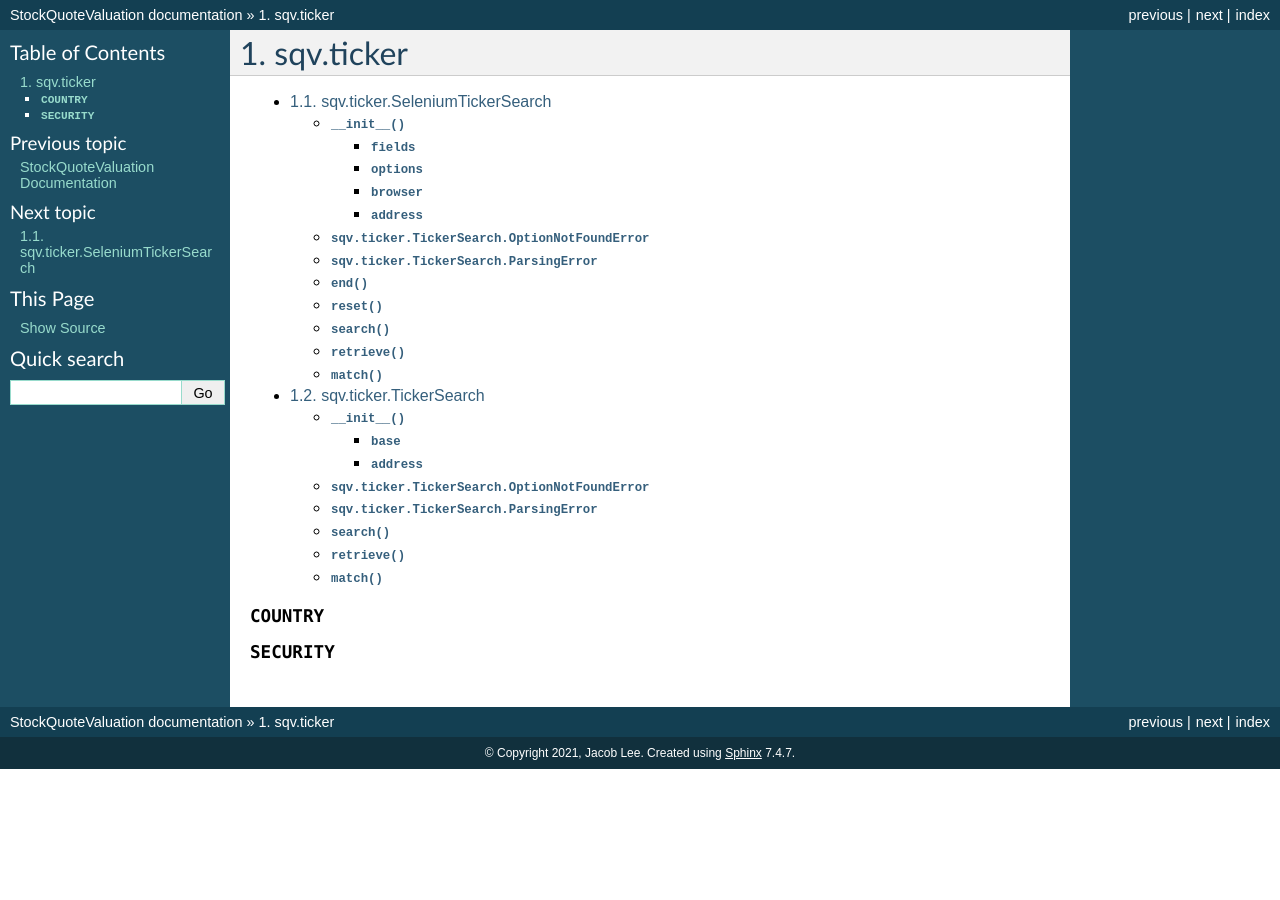
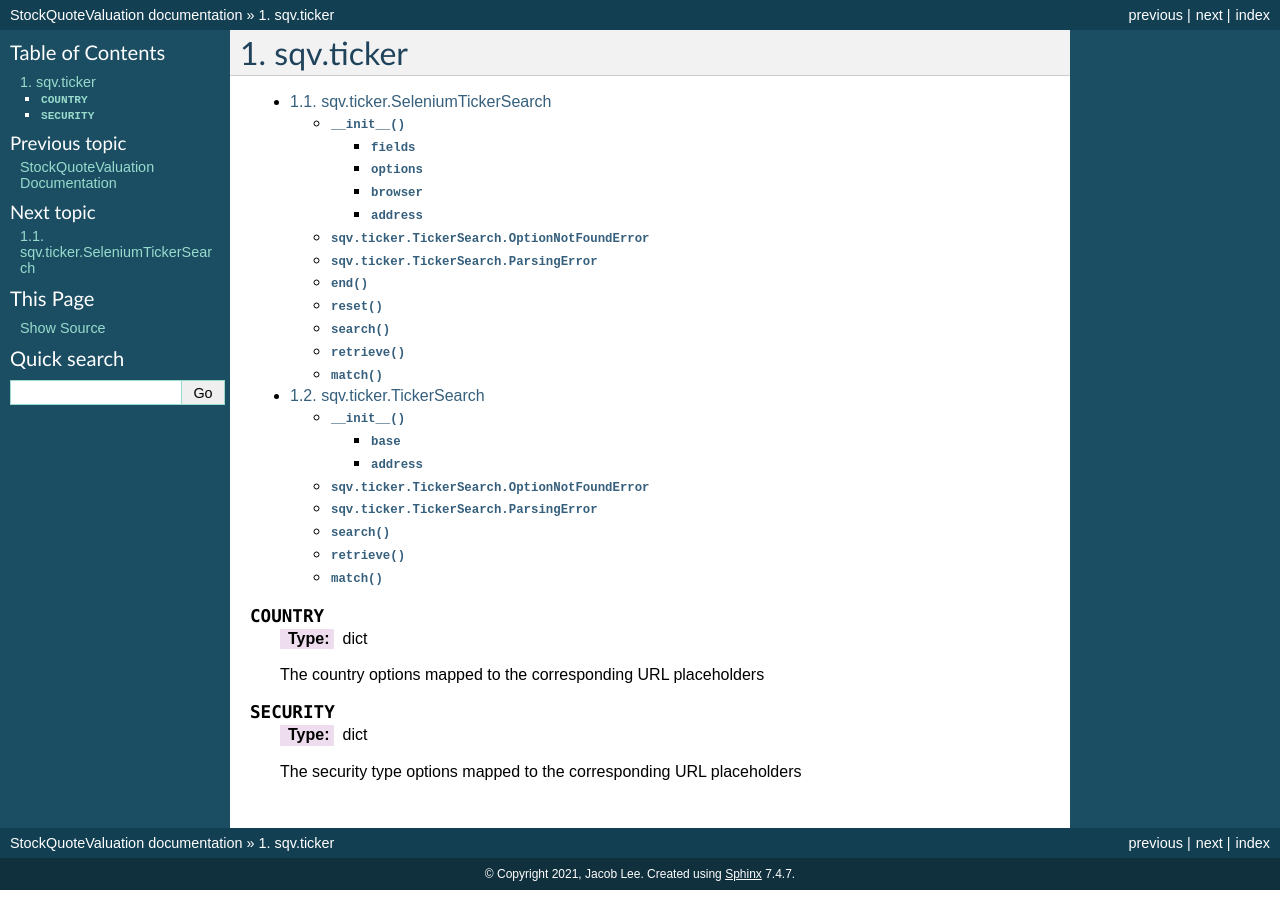
Before and after one commit to JLpython-py/StockQuoteValuation, a Sphinx documentation site: the page built from docs/source/ticker.rst, in a window 1280 px wide. Built offline with Sphinx 7.4.7, drawn with Linux system fonts in a browser that asks for light colours.

Commit message:
Update documentation for module constants

```diff
--- a/docs/source/ticker.rst
+++ b/docs/source/ticker.rst
@@ -9,4 +9,12 @@ sqv.ticker
 
 .. py:data:: COUNTRY
 
+    :type: dict
+
+    The country options mapped to the corresponding URL placeholders
+
 .. py:data:: SECURITY
+
+    :type: dict
+
+    The security type options mapped to the corresponding URL placeholders
```
